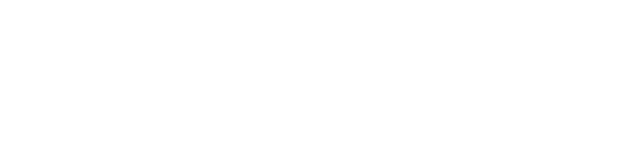
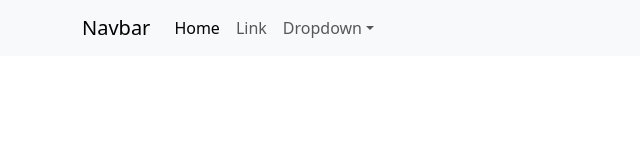
Before and after one commit to Ro-Moreira/RO-Moreira-github.io, a plain HTML site: page index.html in a window 1280 px wide. Shown: the whole page, without its empty margins (0-640 px from the left). Drawn offline with nearby package versions, Linux system fonts and the light colour scheme.

Commit message:
navbar toegevoegd

```diff
--- a/index.html
+++ b/index.html
@@ -6,10 +6,39 @@
     <meta name="viewport" content="width=device-width, initial-scale=1.0">
     <title>Document</title>
     <link href="https://cdn.jsdelivr.net/npm/bootstrap@5.3.0-alpha3/dist/css/bootstrap.min.css" rel="stylesheet" integrity="sha384-KK94CHFLLe+nY2dmCWGMq91rCGa5gtU4mk92HdvYe+M/SXH301p5ILy+dN9+nJOZ" crossorigin="anonymous">
-    <script src="https://cdn.jsdelivr.net/npm/bootstrap@5.3.0-alpha3/dist/js/bootstrap.bundle.min.js" integrity="sha384-ENjdO4Dr2bkBIFxQpeoTz1HIcje39Wm4jDKdf19U8gI4ddQ3GYNS7NTKfAdVQSZe" crossorigin="anonymous"></script>
+
 </head>
 <body>
+    <nav class="navbar navbar-expand-sm navbar-light bg-light">
+          <div class="container">
+            <a class="navbar-brand" href="#">Navbar</a>
+            <button class="navbar-toggler d-lg-none" type="button" data-bs-toggle="collapse" data-bs-target="#collapsibleNavId" aria-controls="collapsibleNavId"
+                aria-expanded="false" aria-label="Toggle navigation">
+                <span class="navbar-toggler-icon"></span>
+            </button>
+            <div class="collapse navbar-collapse" id="collapsibleNavId">
+                <ul class="navbar-nav me-auto mt-2 mt-lg-0">
+                    <li class="nav-item">
+                        <a class="nav-link active" href="#" aria-current="page">Home <span class="visually-hidden">(current)</span></a>
+                    </li>
+                    <li class="nav-item">
+                        <a class="nav-link" href="#">Link</a>
+                    </li>
+                    <li class="nav-item dropdown">
+                        <a class="nav-link dropdown-toggle" href="#" id="dropdownId" data-bs-toggle="dropdown" aria-haspopup="true" aria-expanded="false">Dropdown</a>
+                        <div class="dropdown-menu" aria-labelledby="dropdownId">
+                            <a class="dropdown-item" href="#">Action 1</a>
+                            <a class="dropdown-item" href="#">Action 2</a>
+                        </div>
+                    </li>
+                </ul>
+            </div>
+      </div>
+    </nav>
 
 
+
+
+    <script src="https://cdn.jsdelivr.net/npm/bootstrap@5.3.0-alpha3/dist/js/bootstrap.bundle.min.js" integrity="sha384-ENjdO4Dr2bkBIFxQpeoTz1HIcje39Wm4jDKdf19U8gI4ddQ3GYNS7NTKfAdVQSZe" crossorigin="anonymous"></script>
 </body>
 </html>
```
